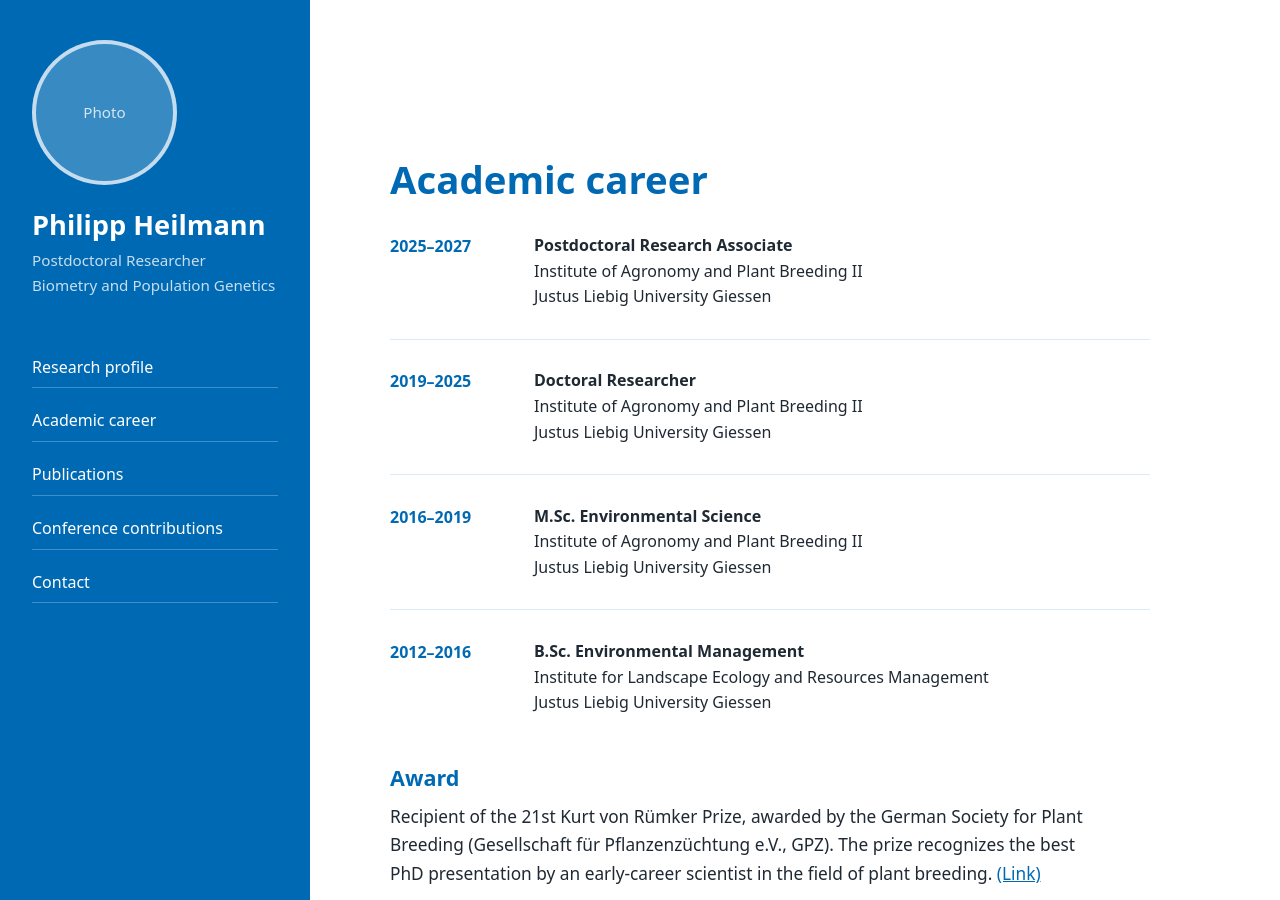
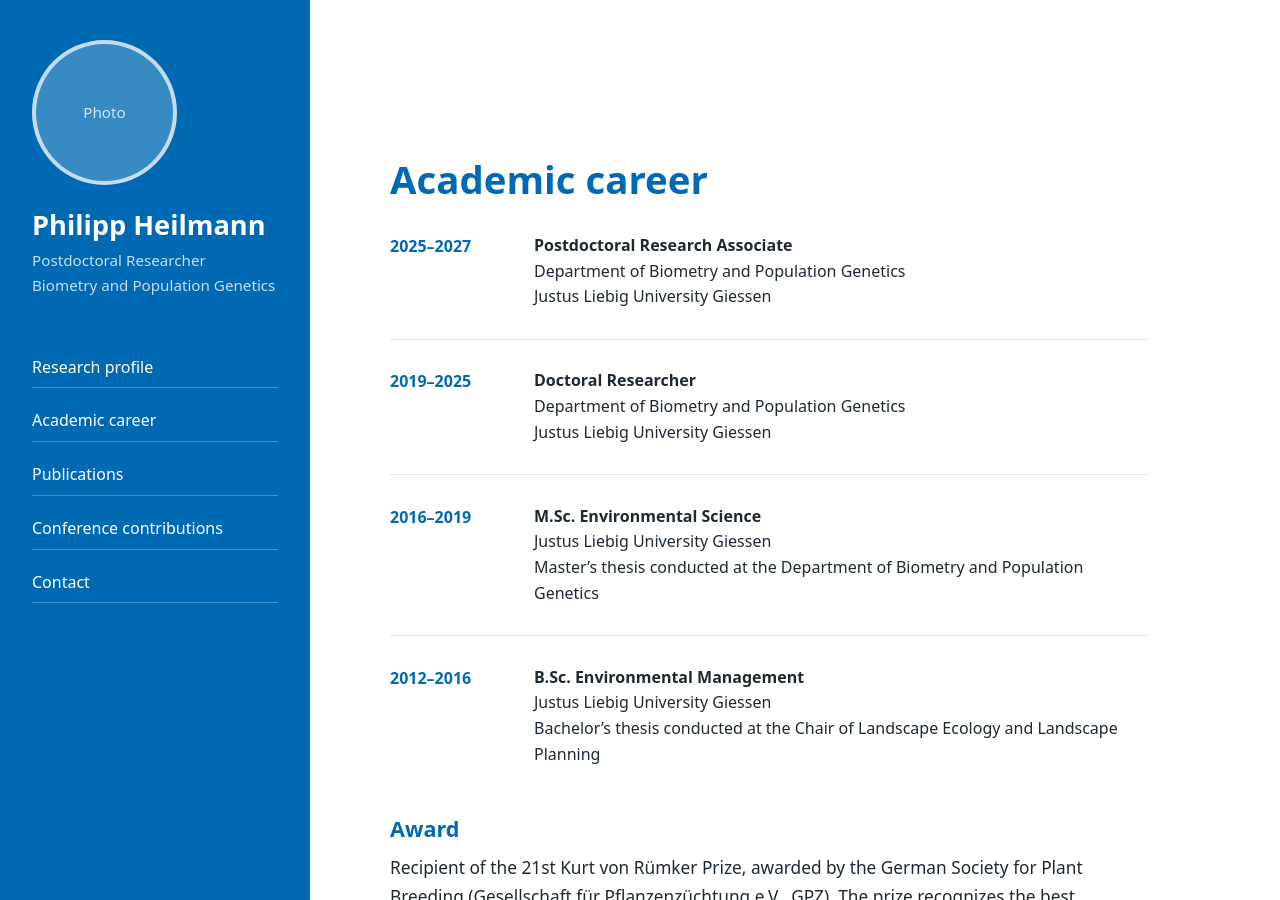
Before and after one commit to PGHeilmann/PGHeilmann.github.io, a Jekyll site: the page built from index.md, in a window 1280 px wide and 900 px high, scrolled down 416 px. Built offline with Jekyll 4.4.1, drawn with Linux system fonts in a browser that asks for light colours.

Commit message:
Update index.md

```diff
--- a/index.md
+++ b/index.md
@@ -56,7 +56,7 @@ title: Home
           <span class="timeline-year">2025–2027</span>
           <span class="timeline-text">
             <strong>Postdoctoral Research Associate</strong><br>
-            Institute of Agronomy and Plant Breeding II<br>
+            Department of Biometry and Population Genetics<br>
             Justus Liebig University Giessen
           </span>
         </div>
@@ -65,7 +65,7 @@ title: Home
           <span class="timeline-year">2019–2025</span>
           <span class="timeline-text">
             <strong>Doctoral Researcher</strong><br>
-            Institute of Agronomy and Plant Breeding II<br>
+            Department of Biometry and Population Genetics<br>
             Justus Liebig University Giessen
           </span>
         </div>
@@ -74,8 +74,10 @@ title: Home
           <span class="timeline-year">2016–2019</span>
           <span class="timeline-text">
             <strong>M.Sc. Environmental Science</strong><br>
-            Institute of Agronomy and Plant Breeding II<br>
-            Justus Liebig University Giessen
+            Justus Liebig University Giessen<br>
+            <span class="timeline-note">
+              Master’s thesis conducted at the Department of Biometry and Population Genetics
+            </span>
           </span>
         </div>
 
@@ -83,8 +85,10 @@ title: Home
           <span class="timeline-year">2012–2016</span>
           <span class="timeline-text">
             <strong>B.Sc. Environmental Management</strong><br>
-            Institute for Landscape Ecology and Resources Management<br>
-            Justus Liebig University Giessen
+            Justus Liebig University Giessen<br>
+            <span class="timeline-note">
+              Bachelor’s thesis conducted at the Chair of Landscape Ecology and Landscape Planning
+            </span>
           </span>
         </div>
       </div>
```
